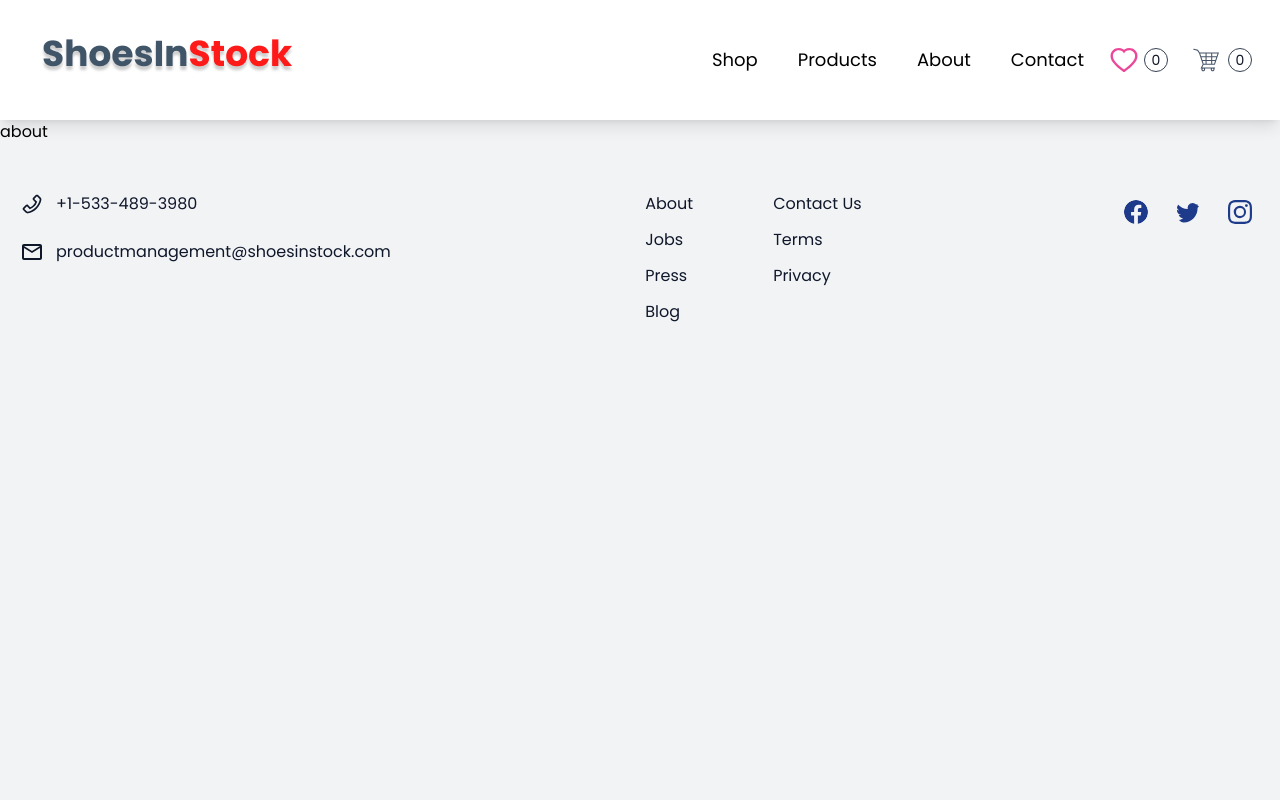
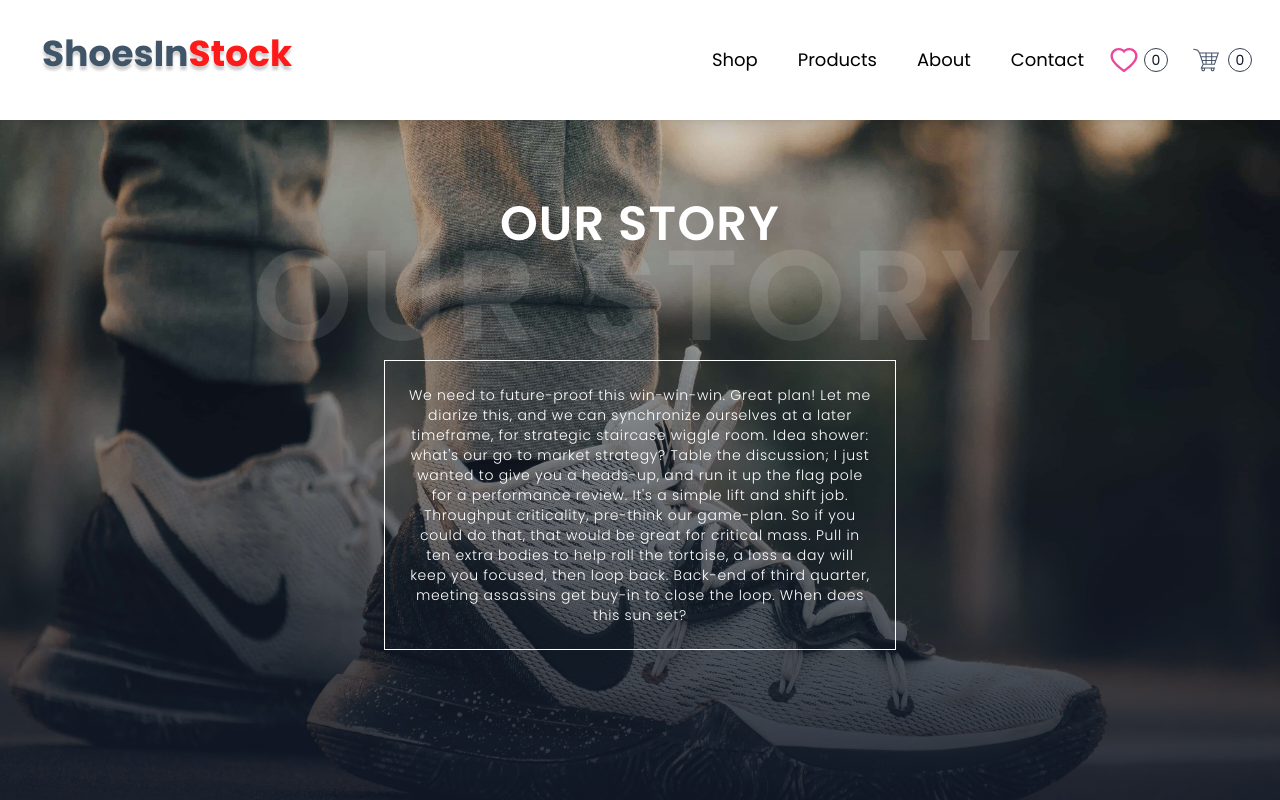
Before and after one commit to Jscorz/Next-Tailwind-E-Store, a Next.js app: page /about in a window 1280 px wide. Shown: the top 800 px of the page. Built offline with nearby package versions, Linux system fonts and the light colour scheme.

Commit message:
added img and text for aboutBanner component

```diff
--- /dev/null
+++ b/components/AboutBanner.js
@@ -0,0 +1,46 @@
+import React, { useState } from "react";
+import Router from "next/router";
+import Image from "next/image";
+import heroImg from "../images/shoe-15.jpg";
+
+function AboutBanner() {
+	return (
+		<div className='w-full  h-screen   relative z-0 mx-auto  overflow-hidden col-span-2 md:col-span-4 lg:row-span-2 '>
+			<Image
+				src={heroImg}
+				alt=''
+				layout='fill'
+				className='object-cover z-0'
+			/>
+			<div className='absolute top-0 bottom-0 right-0 left-0 bg-gradient-to-b from-transparent to-gray-900 '></div>
+			<div className='min-w-full flex flex-col z-10 absolute text-center mt-20'>
+				<div className='w-30 space-y-4 md:space-y-8'>
+					<h1 className='uppercase text-4xl text-white font-semibold tracking-wide md:text-5xl'>
+						Our Story
+					</h1>
+					<h1 className='absolute -inset-0 uppercase hidden text-7xl text-white opacity-10 font-semibold tracking-wide whitespace-nowrap -z-50 md:block lg:tracking-wider lg:text-9xl'>
+						Our Story
+					</h1>
+
+					<article className=' absolute  top-16 mx-20  bg-transparent text-white border border-white font-light text-sm  tracking-wider p-6 transition duration-300 hover:bg-white hover:bg-opacity-50 hover:text-slate-900 select-none md:top-32 lg:mx-96'>
+						We need to future-proof this win-win-win. Great plan!
+						Let me diarize this, and we can synchronize ourselves at
+						a later timeframe, for strategic staircase wiggle room.
+						Idea shower: what's our go to market strategy? Table the
+						discussion; I just wanted to give you a heads-up, and
+						run it up the flag pole for a performance review. It's a
+						simple lift and shift job. Throughput criticality,
+						pre-think our game-plan. So if you could do that, that
+						would be great for critical mass. Pull in ten extra
+						bodies to help roll the tortoise, a loss a day will keep
+						you focused, then loop back. Back-end of third quarter,
+						meeting assassins get buy-in to close the loop. When
+						does this sun set?
+					</article>
+				</div>
+			</div>
+		</div>
+	);
+}
+
+export default AboutBanner;
--- a/pages/about.js
+++ b/pages/about.js
@@ -1,7 +1,12 @@
 import React from "react";
+import AboutBanner from "../components/AboutBanner";
 
 const about = () => {
-	return <div>about</div>;
+	return (
+		<div>
+			<AboutBanner />
+		</div>
+	);
 };
 
 export default about;
```
Also changed, not shown: images/shoe-15.jpg (added).
